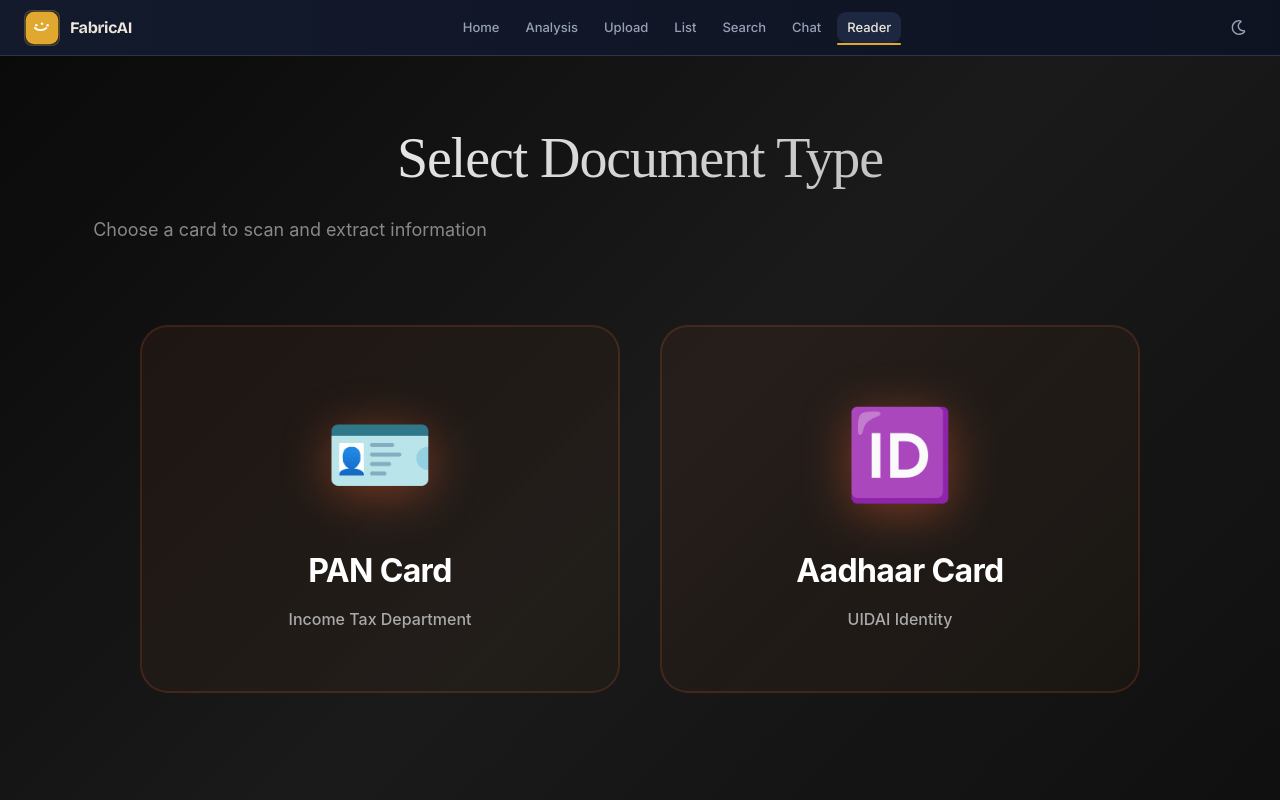
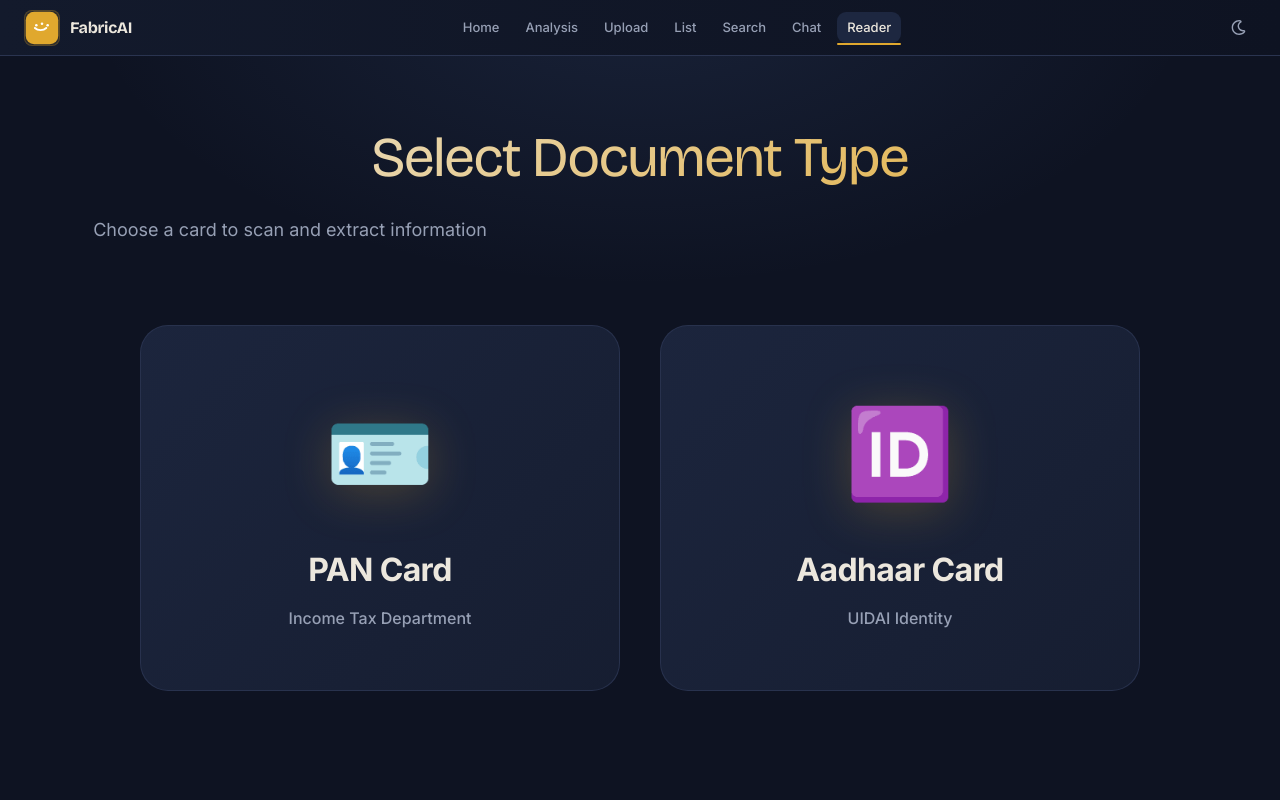
Before and after one commit to recursivezero/tz-fabric, a React (Vite) app in the folder frontend/: page /reader in a window 1280 px wide. Shown: the top 800 px of the page. Built offline with nearby package versions, Linux system fonts and the light colour scheme; no server answers.

Commit message:
feat(TZF-260074): Dhwani UI makeover + sub-category + upload thumbnail

```diff
--- a/frontend/src/hooks/useUploadAndRecord.ts
+++ b/frontend/src/hooks/useUploadAndRecord.ts
@@ -251,6 +251,7 @@ export const useUploadAndRecord = () => {
   };
 
   return {
+    imageFile,
     imageUrl,
     audioUrl,
     isRecording,
--- a/frontend/src/pages/AudioForm.tsx
+++ b/frontend/src/pages/AudioForm.tsx
@@ -16,6 +16,7 @@ const UploadPage = () => {
   const location = useLocation();
   const prefill = location.state?.prefill;
   const {
+    imageFile,
     imageUrl,
     audioUrl,
     isRecording,
@@ -118,6 +119,7 @@ const UploadPage = () => {
         <div className="grid">
           <section className="preview-col">
             {imageUrl ? (
+              <>
                 <div className="image-preview-wrap">
                   <img
                     src={imageUrl}
@@ -132,6 +134,15 @@ const UploadPage = () => {
                     ✕
                   </button>
                 </div>
+                <div className="upload-thumb-preview" aria-live="polite">
+                  <img src={imageUrl} alt="Uploaded thumbnail" className="upload-thumb-preview__img" />
+                  <div className="upload-thumb-preview__info">
+                    <span className="upload-thumb-preview__label">Thumbnail ready</span>
+                    <strong className="upload-thumb-preview__name">{imageFile?.name || "Selected fabric image"}</strong>
+                    <small className="upload-thumb-preview__hint">Visible instantly before submit</small>
+                  </div>
+                </div>
+              </>
             ) : (
               <div
                 className="dropzone"
--- a/frontend/src/pages/FabricList.tsx
+++ b/frontend/src/pages/FabricList.tsx
@@ -26,6 +26,7 @@ export default function ContentGrid() {
   const [loading, setLoading] = useState(false);
   const [err, setErr] = useState<string | null>(null);
   const [mode, setMode] = useState<"all" | "similar">("all");
+  const [listQuery, setListQuery] = useState("");
 
   // ✅ Track broken images
   const [badImages, setBadImages] = useState<Set<string>>(new Set());
@@ -110,16 +111,34 @@ export default function ContentGrid() {
   const cleanName = (filename: string) =>
     filename?.split("_")[0].split(".")[0] ?? "";
 
-  // ✅ Hide items with missing/broken images
+  // ✅ Hide items with missing/broken images + filter list by text search
   const visibleItems = useMemo(() => {
+    const query = listQuery.trim().toLowerCase();
+
     return items.filter((item) => {
       const src = item.imageUrl?.startsWith("http")
         ? item.imageUrl
         : `${BASE_URL}${item.imageUrl}`;
 
-      return !badImages.has(src);
+      if (badImages.has(src)) return false;
+      if (!query) return true;
+
+      const searchable = [
+        pickDisplayName(item),
+        item.basename,
+        item.imageFilename,
+        item.imageUrl,
+        item.audioUrl,
+        item.audioFilename,
+        item.createdAt,
+      ]
+        .filter(Boolean)
+        .join(" ")
+        .toLowerCase();
+
+      return searchable.includes(query);
     });
-  }, [items, badImages]);
+  }, [items, badImages, listQuery]);
 
   // ---------- Lightbox handlers ----------
   const openLightbox = (src: string, caption?: string) => {
@@ -197,8 +216,35 @@ export default function ContentGrid() {
 
   return (
     <div className="grid-page">
-      <h1 style={{ textAlign: "center", marginBlock: "10px", color: "#a455ab" } }>Fabric List</h1>
-      <h3 style={ { textAlign: "center", color: "#00000059" } }>List of uploaded fabric with their audio description</h3>
+      <div className="grid-page-hero">
+        <p className="grid-page-eyebrow">Fabric Library</p>
+        <h1 className="grid-page-title">Fabric List</h1>
+        <p className="grid-page-subtitle">List of uploaded fabric with their audio description</p>
+      </div>
+
+      <div className="grid-search-panel" role="search" aria-label="Search uploaded fabrics">
+        <div className="grid-search-panel__field">
+          <span className="grid-search-panel__icon" aria-hidden>⌕</span>
+          <input
+            type="search"
+            value={listQuery}
+            onChange={(e) => setListQuery(e.target.value)}
+            placeholder="Search by name, tags, description, or filename…"
+            aria-label="Search uploaded fabrics"
+          />
+          {listQuery && (
+            <button
+              className="grid-search-panel__clear"
+              type="button"
+              onClick={() => setListQuery("")}
+              aria-label="Clear search"
+            >
+              Clear
+            </button>
+          )}
+        </div>
+      </div>
+
       <div className="upload-wrapper">
         <div className="upload-inner" style={ { display: "flex", gap: 8 } }>
           { mode === "similar" && (
@@ -237,7 +283,9 @@ export default function ContentGrid() {
 
       { err && <div className="grid-error">⚠️ { err }</div> }
       { !loading && visibleItems.length === 0 && !err && (
-        <div className="empty-state">No image found.</div>
+        <div className="empty-state">
+          {listQuery ? `No fabric found for "${listQuery}".` : "No image found."}
+        </div>
       ) }
 
       <div className="media-grid">
--- a/frontend/src/pages/Reader.tsx
+++ b/frontend/src/pages/Reader.tsx
@@ -4,9 +4,9 @@ import { useState } from "react";
 const styles: any = {
   wrapper: {
     minHeight: "100vh",
-    background: "linear-gradient(135deg, #0a0a0a 0%, #1a1a1a 50%, #0f0f0f 100%)",
+    background: "radial-gradient(900px 500px at 50% -10%, rgba(91,127,196,0.14), transparent 62%), var(--tz-bg, #0e1322)",
     padding: "60px 20px",
-    fontFamily: "'DM Sans', -apple-system, sans-serif",
+    fontFamily: "var(--font-body, 'Inter', system-ui, sans-serif)",
   },
   container: {
     maxWidth: 1200,
@@ -17,18 +17,18 @@ const styles: any = {
     marginBottom: 80,
   },
   title: {
-    fontFamily: "'Instrument Serif', serif",
+    fontFamily: "var(--font-display, 'Bricolage Grotesque', system-ui, sans-serif)",
     fontSize: 56,
     fontWeight: 400,
     margin: "0 0 16px 0",
-    background: "linear-gradient(135deg, #fff 0%, #aaa 100%)",
+    background: "linear-gradient(135deg, var(--tz-text, #ece7dd) 0%, var(--tz-accent, #e0a82e) 100%)",
     WebkitBackgroundClip: "text",
     WebkitTextFillColor: "transparent",
     letterSpacing: "-0.02em",
   },
   subtitle: {
     fontSize: 18,
-    color: "#888",
+    color: "var(--tz-muted, #97a0b5)",
     margin: 0,
   },
   tileGrid: {
@@ -42,8 +42,8 @@ const styles: any = {
   tile: {
     padding: "60px 48px",
     borderRadius: 28,
-    background: "linear-gradient(135deg, rgba(255, 107, 53, 0.06) 0%, rgba(247, 147, 30, 0.03) 100%)",
-    border: "2px solid rgba(255, 107, 53, 0.15)",
+    background: "linear-gradient(135deg, rgba(29,39,64,0.92), rgba(23,31,51,0.92))",
+    border: "1px solid rgba(42,52,80,0.92)",
     cursor: "pointer",
     transition: "all 0.4s cubic-bezier(0.4, 0, 0.2, 1)",
     position: "relative",
@@ -61,7 +61,7 @@ const styles: any = {
     left: 0,
     right: 0,
     bottom: 0,
-    background: "radial-gradient(circle at 50% 50%, rgba(255, 107, 53, 0.12), transparent 70%)",
+    background: "radial-gradient(circle at 50% 50%, rgba(224,168,46,0.14), transparent 70%)",
     opacity: 0,
     transition: "opacity 0.4s ease",
   },
@@ -78,21 +78,21 @@ const styles: any = {
   tileIcon: {
     fontSize: 88,
     marginBottom: 28,
-    filter: "drop-shadow(0 8px 24px rgba(255, 107, 53, 0.4))",
+    filter: "drop-shadow(0 8px 24px rgba(224,168,46,0.24))",
     transition: "all 0.4s ease",
   },
 
   tileTitle: {
     fontSize: 32,
     fontWeight: 700,
-    color: "#fff",
+    color: "var(--tz-text, #ece7dd)",
     marginBottom: 12,
     letterSpacing: "-0.02em",
   },
 
   tileDesc: {
     fontSize: 16,
-    color: "#aaa",
+    color: "var(--tz-muted, #97a0b5)",
     fontWeight: 500,
   },
 
@@ -112,9 +112,9 @@ const Reader = () => {
     ...styles.tile,
     ...(hoveredTile === tileName && {
       transform: "translateY(-12px) scale(1.03)",
-      boxShadow: "0 32px 80px rgba(255, 107, 53, 0.3)",
-      borderColor: "rgba(255, 107, 53, 0.5)",
-      background: "linear-gradient(135deg, rgba(255, 107, 53, 0.12) 0%, rgba(247, 147, 30, 0.08) 100%)",
+      boxShadow: "0 32px 80px rgba(0,0,0,0.34)",
+      borderColor: "rgba(224,168,46,0.58)",
+      background: "linear-gradient(135deg, rgba(224,168,46,0.14) 0%, rgba(91,127,196,0.08) 100%)",
     }),
   });
 
```
Lines whose indentation alone changed are shown as unchanged.
